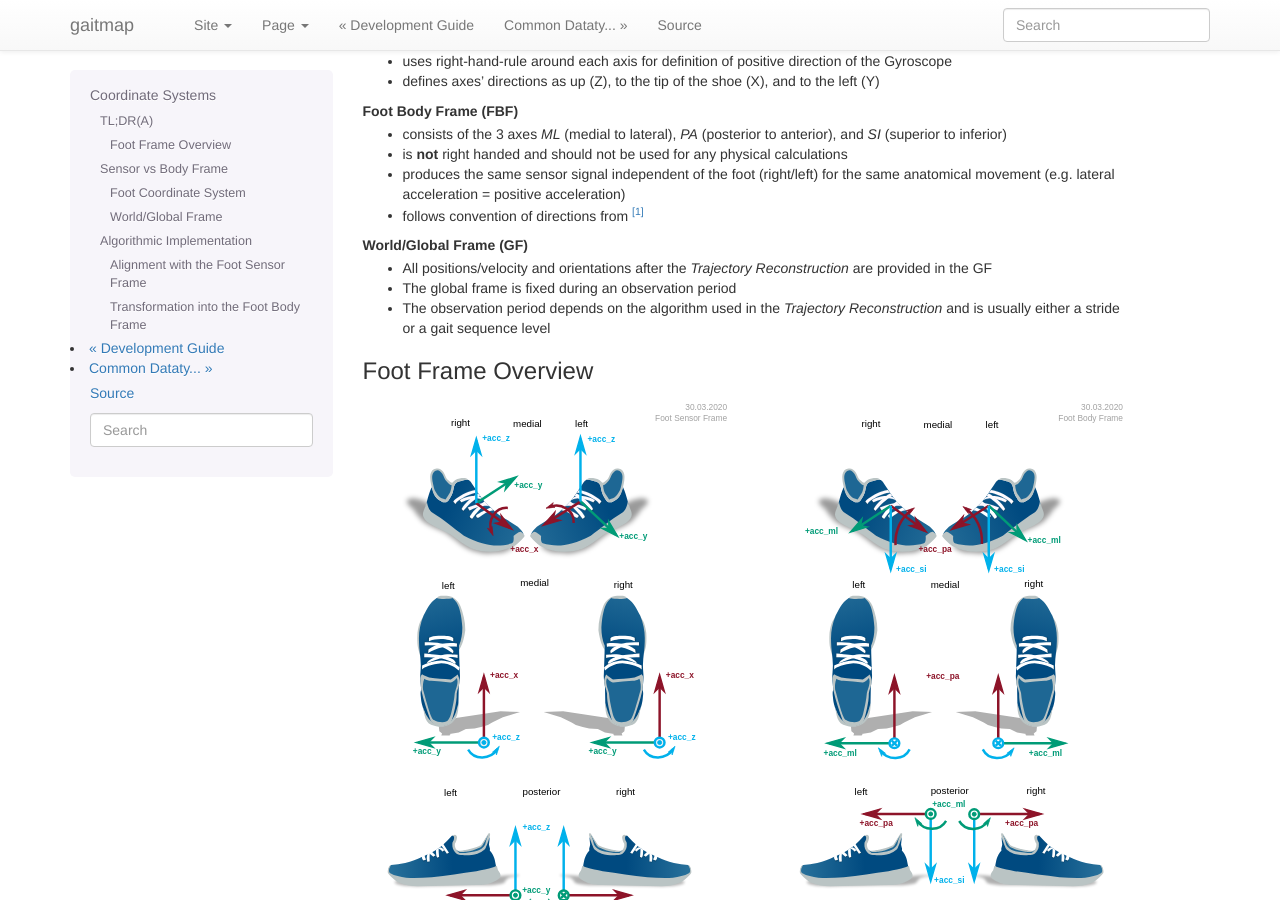
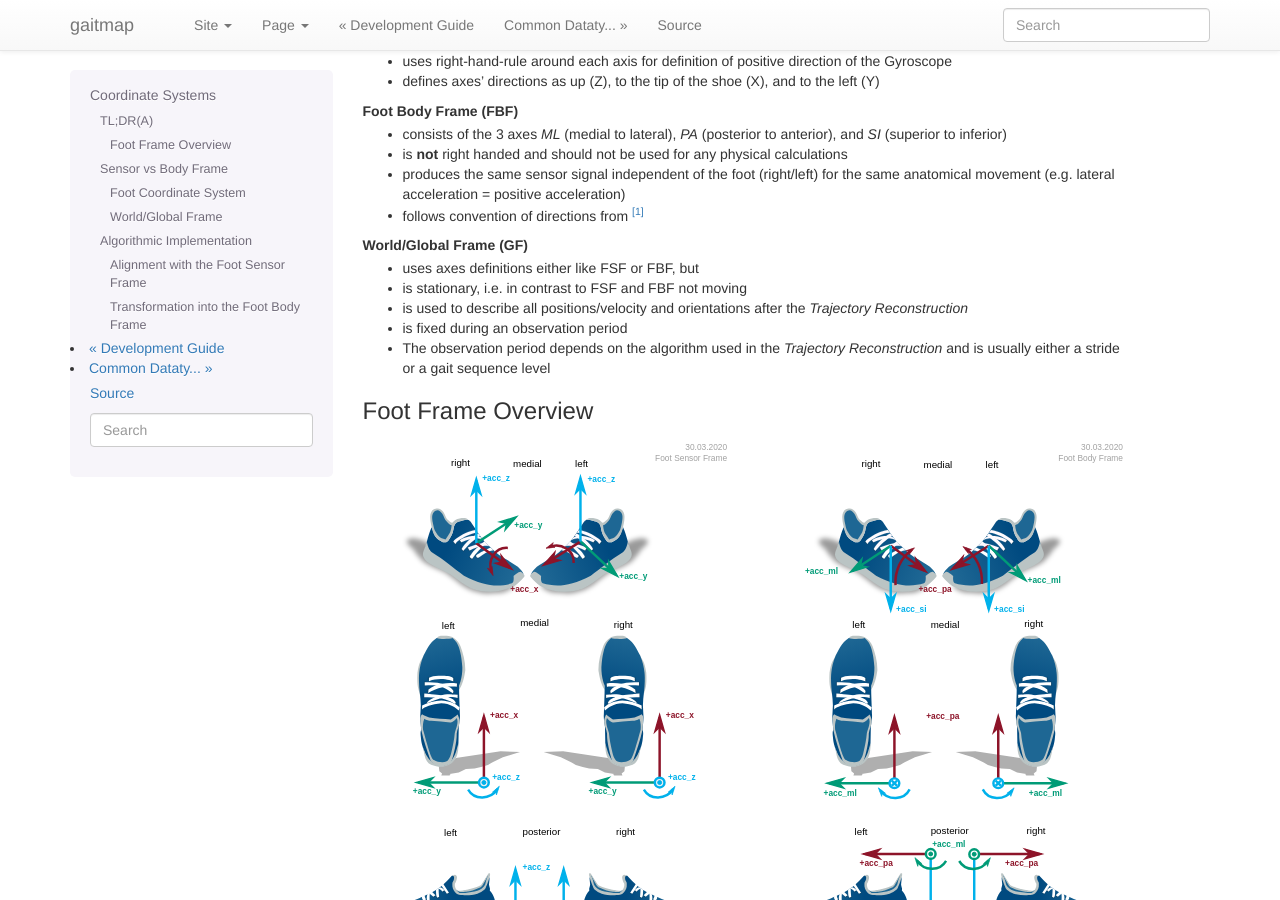
Before and after one commit to mad-lab-fau/gaitmap, a Sphinx documentation site: the page built from docs/guides/Coordinate-Systems.rst, in a window 1280 px wide and 900 px high, scrolled down 345 px. Built offline with Sphinx 7.4.7, drawn with Linux system fonts in a browser that asks for light colours; pages that are not in the unit, such as notebooks, are missing from menus.

Commit message:
add axes definitions to be consistent with description of FSF and FBF

```diff
--- a/docs/guides/Coordinate-Systems.rst
+++ b/docs/guides/Coordinate-Systems.rst
@@ -34,8 +34,10 @@ Foot Body Frame (FBF)
     * follows convention of directions from [1]_
 
 World/Global Frame (GF)
-    * All positions/velocity and orientations after the *Trajectory Reconstruction* are provided in the GF
-    * The global frame is fixed during an observation period
+    * uses axes definitions either like FSF or FBF, but
+    * is stationary, i.e. in contrast to FSF and FBF not moving
+    * is used to describe all positions/velocity and orientations after the *Trajectory Reconstruction*
+    * is fixed during an observation period
     * The observation period depends on the algorithm used in the *Trajectory Reconstruction* and is usually either
       a stride or a gait sequence level
 
```
